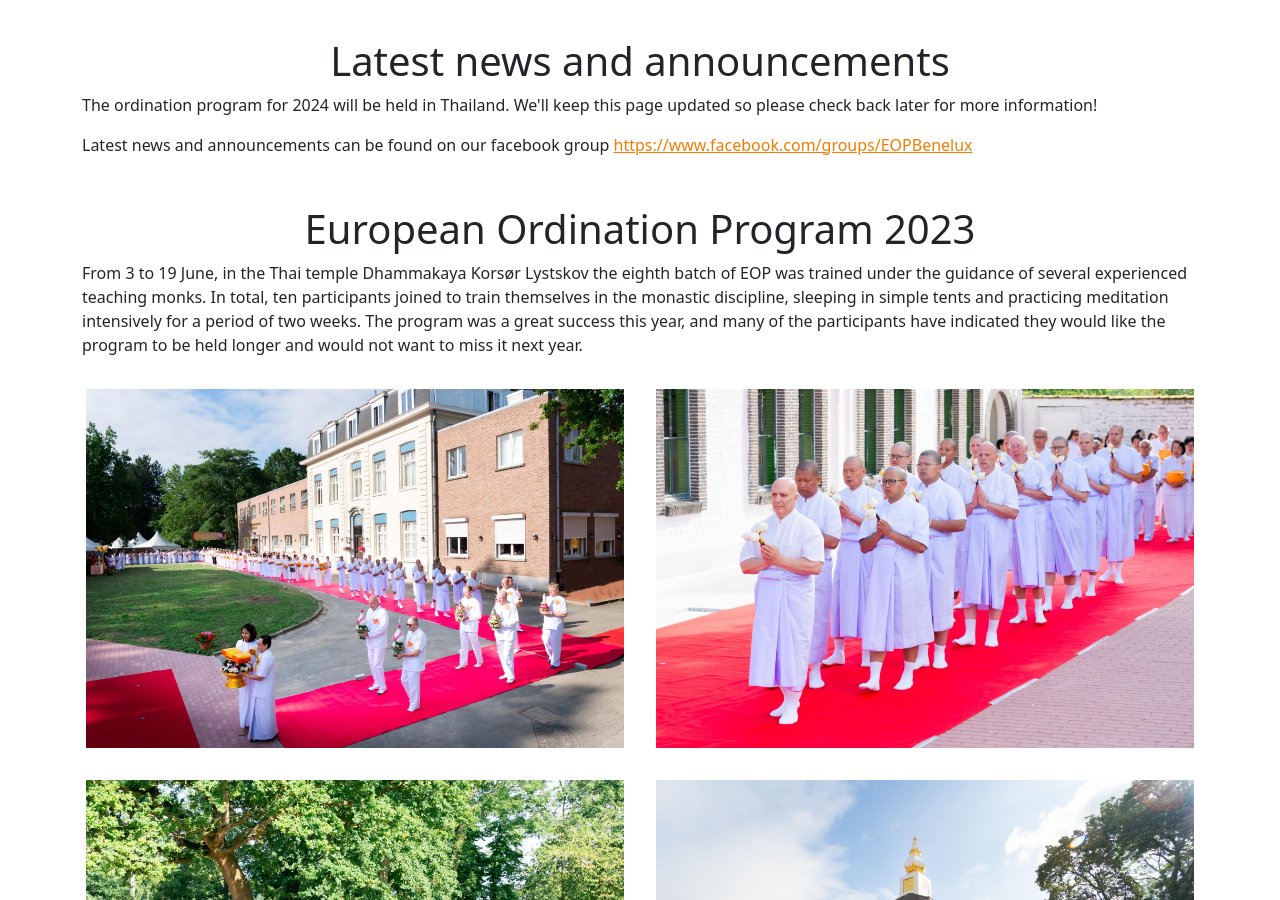
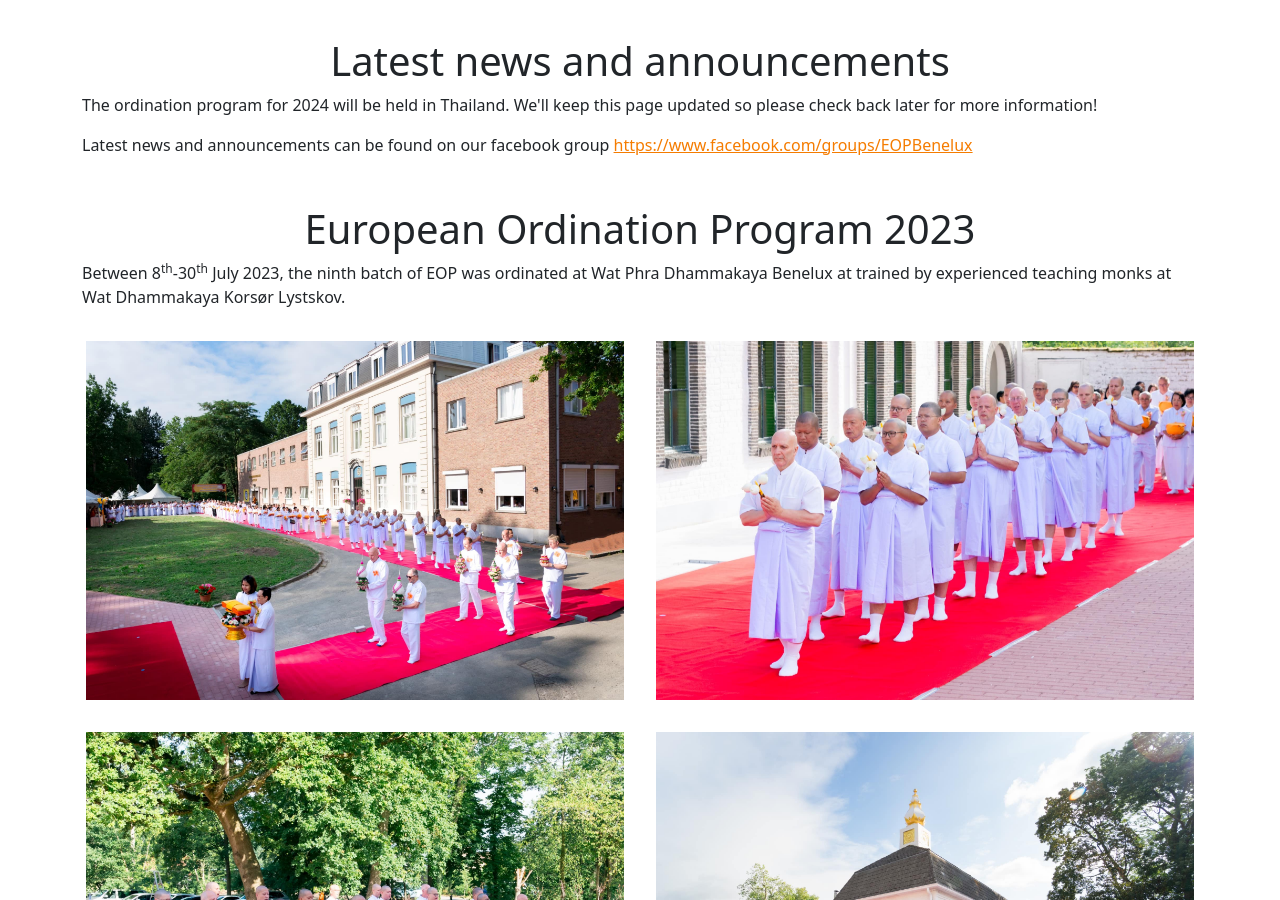
Before and after one commit to spicalous/eop-website, a Jekyll site: the page built from index.html, in a window 1280 px wide and 900 px high, scrolled down 1735 px. Built offline with Jekyll 4.4.1, drawn with Linux system fonts in a browser that asks for light colours.

Commit message:
correct description

```diff
--- a/index.html
+++ b/index.html
@@ -33,12 +33,8 @@ layout: base
   </p>
   <h1 class="text-center mt-5">European Ordination Program 2023</h1>
   <p>
-    From 3 to 19 June, in the Thai temple Dhammakaya Korsør Lystskov the eighth batch of EOP was
-    trained under the guidance of several experienced teaching monks. In total, ten participants joined
-    to train themselves in the monastic discipline, sleeping in simple tents and practicing meditation
-    intensively for a period of two weeks. The program was a great success this year, and many of the
-    participants have indicated they would like the program to be held longer and would not want to
-    miss it next year.
+    Between 8<sup>th</sup>-30<sup>th</sup> July 2023, the ninth batch of EOP was ordinated at Wat Phra Dhammakaya
+    Benelux at trained by experienced teaching monks at Wat Dhammakaya Korsør Lystskov.
   </p>
   <div class="row">
     <img class="p-3 col-12 col-sm-6 img-fluid" src="{{ "assets/images/2023/1.jpg" | relative_url }}">
```
